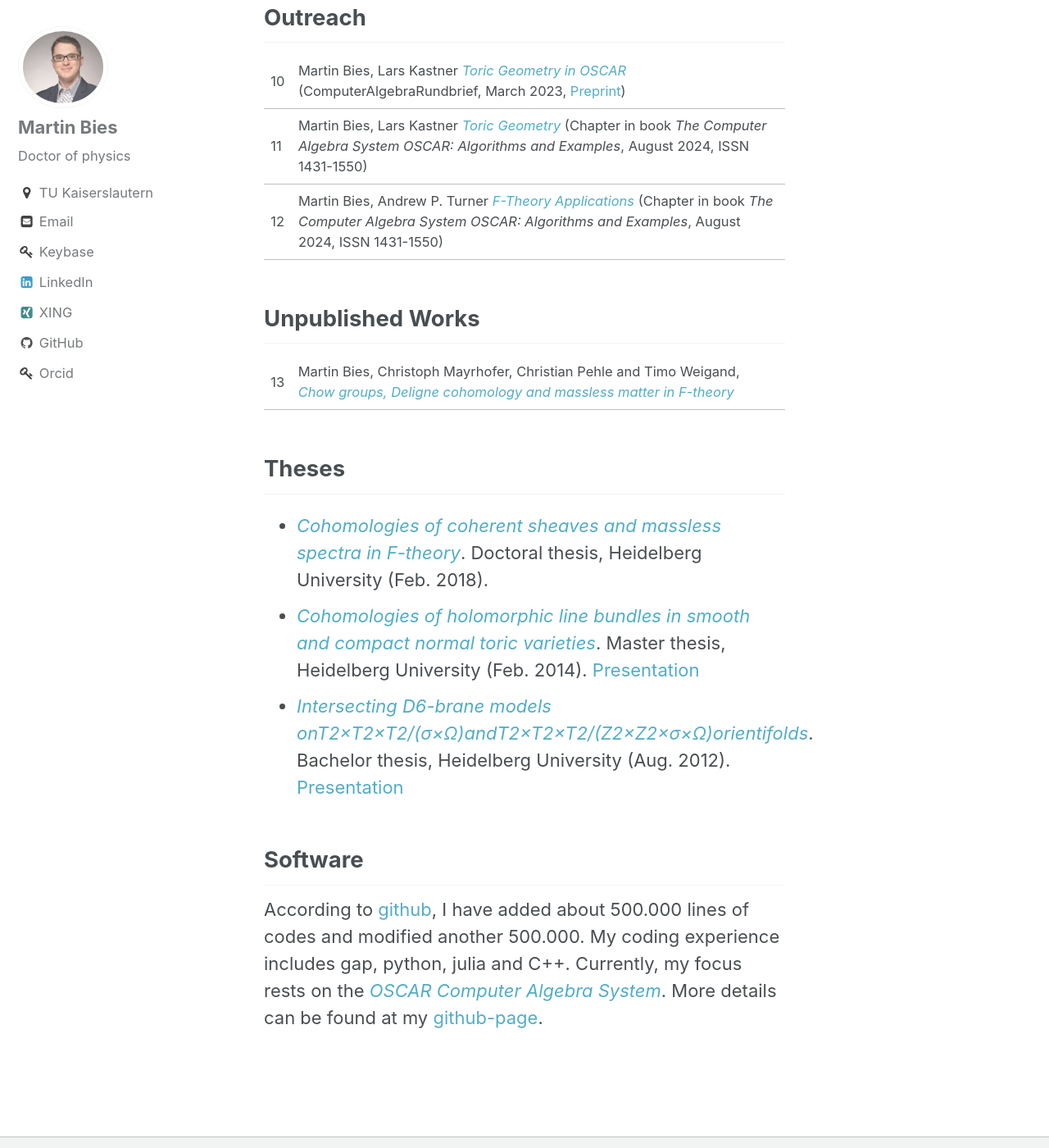
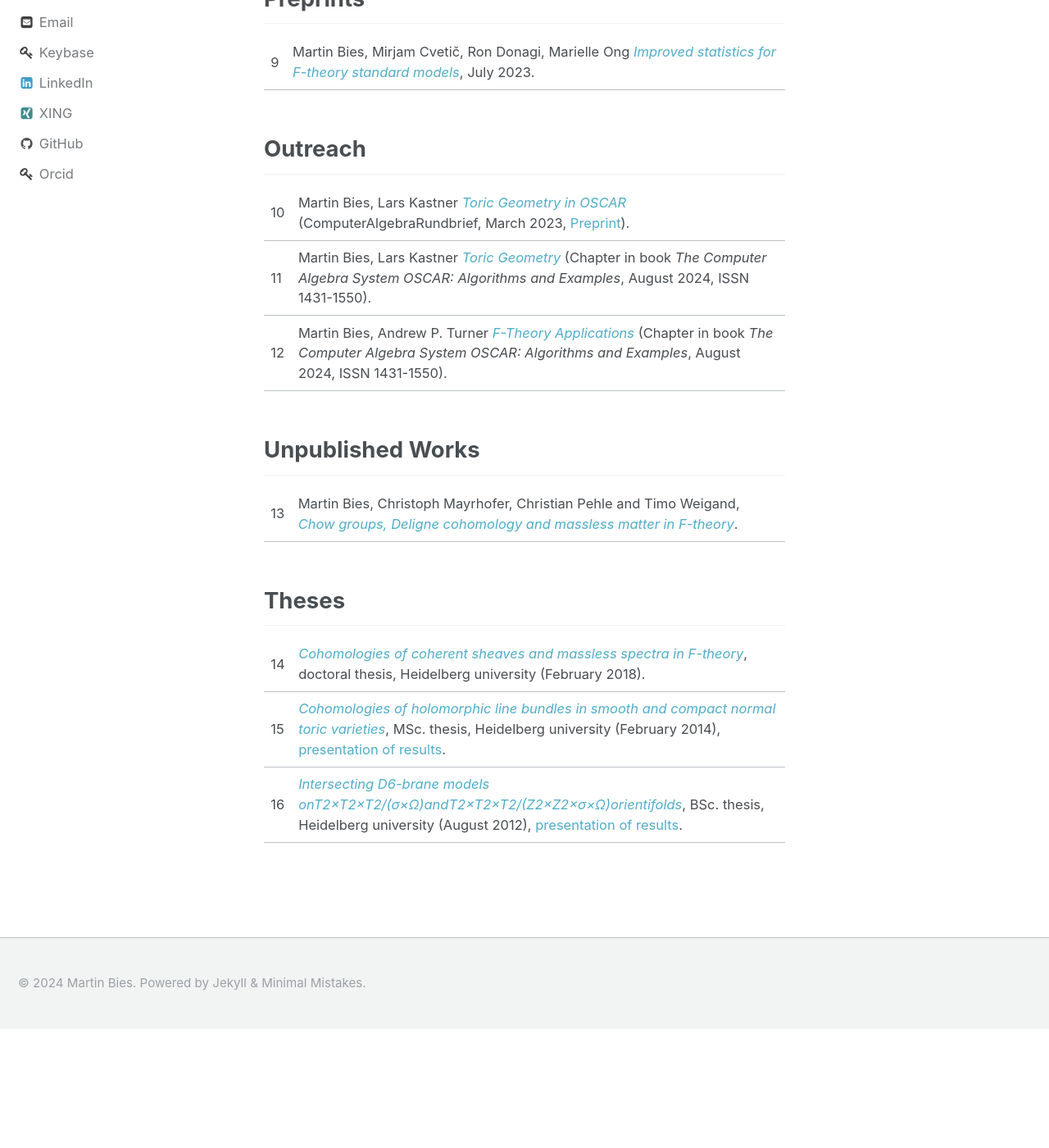
Before and after one commit to MartinBies/MartinBies.github.io, a Jekyll site: the page built from _pages/publications.md, in a window 1280 px wide and 1400 px high, scrolled down 1412 px. Shown: the whole window at 82% size. Built offline with Jekyll 4.4.1, drawn with Linux system fonts in a browser that asks for light colours; after the commit the page ends 2667 px from its top, so only the background shows below that; some of the changed text lies outside the part shown.

Commit message:
Further optimizations on publications page

```diff
--- a/_pages/publications.md
+++ b/_pages/publications.md
@@ -6,7 +6,10 @@ permalink: /publications/
 
 {% include toc %}
 
-For more details on my publications, please visit [inspire](https://inspirehep.net/author/profile/M.Bies.1), [arXiv](https://arxiv.org/search/?query=Martin+Bies&searchtype=author&abstracts=hide&order=-announced_date_first&size=50), [orcid](https://orcid.org/0000-0002-9609-1693) or [scopus](https://www.scopus.com/authid/detail.uri?authorId=57197835420).
+Below is an overview of my publications. For further details, please visit [inspire](https://inspirehep.net/author/profile/M.Bies.1), [arXiv](https://arxiv.org/search/?query=Martin+Bies&searchtype=author&abstracts=hide&order=-announced_date_first&size=50), [orcid](https://orcid.org/0000-0002-9609-1693) or [scopus](https://www.scopus.com/authid/detail.uri?authorId=57197835420).
+
+On [github](https://github.com/), I have added/modified 142.000+ lines of codes. My coding experience includes gap, python, julia and C++. Currently, my focus rests on the [*OSCAR Computer Algebra System*](https://github.com/oscar-system/Oscar.jl). For more details, please visit my [github-page](https://github.com/herearound).
+
 
 
 ## Peer Reviewed Publications
@@ -39,26 +42,20 @@ For more details on my publications, please visit [inspire](https://inspirehep.n
 
 ## Outreach
 
-10 | Martin Bies, Lars Kastner [*Toric Geometry in OSCAR*](https://fachgruppe-computeralgebra.de/data/CA-Rundbrief/car72.pdf) (ComputerAlgebraRundbrief, March 2023, [Preprint](https://arxiv.org/abs/2303.08110))
-11 | Martin Bies, Lars Kastner [*Toric Geometry*](https://link.springer.com/book/9783031621260) (Chapter in book *The Computer Algebra System OSCAR: Algorithms and Examples*, August 2024, ISSN 1431-1550)
-12 | Martin Bies, Andrew P. Turner [*F-Theory Applications*](https://link.springer.com/book/9783031621260) (Chapter in book *The Computer Algebra System OSCAR: Algorithms and Examples*, August 2024, ISSN 1431-1550)
+10 | Martin Bies, Lars Kastner [*Toric Geometry in OSCAR*](https://fachgruppe-computeralgebra.de/data/CA-Rundbrief/car72.pdf) (ComputerAlgebraRundbrief, March 2023, [Preprint](https://arxiv.org/abs/2303.08110)).
+11 | Martin Bies, Lars Kastner [*Toric Geometry*](https://link.springer.com/book/9783031621260) (Chapter in book *The Computer Algebra System OSCAR: Algorithms and Examples*, August 2024, ISSN 1431-1550).
+12 | Martin Bies, Andrew P. Turner [*F-Theory Applications*](https://link.springer.com/book/9783031621260) (Chapter in book *The Computer Algebra System OSCAR: Algorithms and Examples*, August 2024, ISSN 1431-1550).
 
 
 
 ## Unpublished Works
 
-13 | Martin Bies, Christoph Mayrhofer, Christian Pehle and Timo Weigand, [*Chow groups, Deligne cohomology and massless matter in F-theory*](https://arxiv.org/abs/1402.5144)
+13 | Martin Bies, Christoph Mayrhofer, Christian Pehle and Timo Weigand, [*Chow groups, Deligne cohomology and massless matter in F-theory*](https://arxiv.org/abs/1402.5144).
 
 
 
 ## Theses
 
-* [*Cohomologies of coherent sheaves and massless spectra in F-theory*](https://archiv.ub.uni-heidelberg.de/volltextserver/24045/). Doctoral thesis, Heidelberg University (Feb. 2018).
-* [*Cohomologies of holomorphic line bundles in smooth and compact normal toric varieties*](/Master_thesis_MartinBies.pdf). Master thesis, Heidelberg University (Feb. 2014). [Presentation](/Master_thesis_presentation.pdf)
-* [*Intersecting D6-brane models onT2×T2×T2/(σ×Ω)andT2×T2×T2/(Z2×Z2×σ×Ω)orientifolds*](/Bachelor_thesis_MartinBies.pdf). Bachelor thesis, Heidelberg University (Aug. 2012). [Presentation](/Bachelor_thesis_presentation.pdf)
-
-
-
-## Software
-
-According to [github](https://github.com/), I have added about 500.000 lines of codes and modified another 500.000. My coding experience includes gap, python, julia and C++. Currently, my focus rests on the [*OSCAR Computer Algebra System*](https://github.com/oscar-system/Oscar.jl). More details can be found at my [github-page](https://github.com/herearound).
+14 | [*Cohomologies of coherent sheaves and massless spectra in F-theory*](https://archiv.ub.uni-heidelberg.de/volltextserver/24045/), doctoral thesis, Heidelberg university (February 2018).
+15 | [*Cohomologies of holomorphic line bundles in smooth and compact normal toric varieties*](/Master_thesis_MartinBies.pdf), MSc. thesis, Heidelberg university (February 2014), [presentation of results](/Master_thesis_presentation.pdf).
+16 | [*Intersecting D6-brane models onT2×T2×T2/(σ×Ω)andT2×T2×T2/(Z2×Z2×σ×Ω)orientifolds*](/Bachelor_thesis_MartinBies.pdf), BSc. thesis, Heidelberg university (August 2012), [presentation of results](/Bachelor_thesis_presentation.pdf).
```
